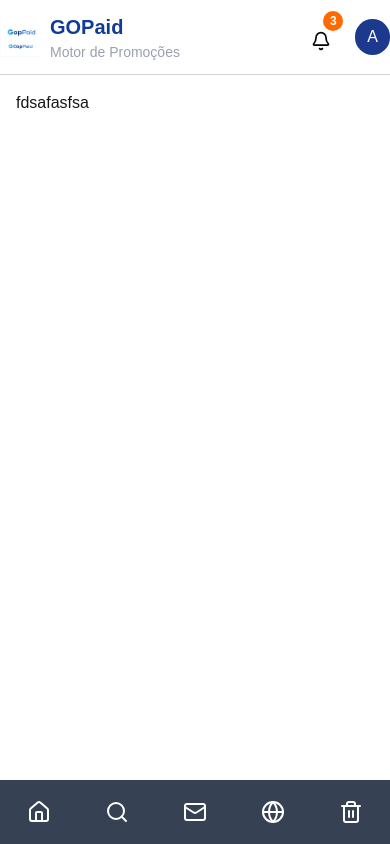
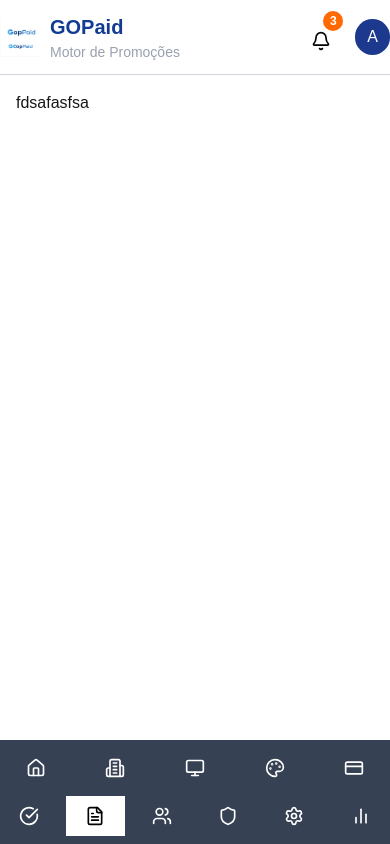
Before and after one commit to JohannPDaniel/Meu-projeto, a Next.js app: page /auditoria in a window 390 px wide. Built offline with nearby package versions, Linux system fonts and the light colour scheme.

Commit message:
terminando de fazer menu mobile

```diff
--- a/src/app/globals.css
+++ b/src/app/globals.css
@@ -24,9 +24,9 @@
   --breakpoint-xss: 320px;
   --breakpoint-xs: 375px;
   --breakpoint-sm: 425px;
-  --breakpoint-tablet: 30rem;
-  --breakpoint-laptop: 64rem;
-  --breakpoint-desktop: 80rem;
+  --breakpoint-tablet: 768px;
+  --breakpoint-laptop: 1024px;
+  --breakpoint-desktop: 1440px;
 }
 
 body {
--- a/src/components/NavBar.tsx
+++ b/src/components/NavBar.tsx
@@ -90,7 +90,7 @@ export const NavBar = () => {
 
 	return (
 		<>
-			<nav className='hidden md:flex md:w-[200px] lg:w-[250px] h-full border-r border-gray-300 md:p-4 lg:p-7 flex-col gap-3'>
+			<nav className='hidden md:flex md:w-[200px] lg:w-[220px] xl:w-[250px] h-full border-r border-gray-300 md:p-4 lg:p-7 flex-col gap-3'>
 				{menus.map((menu) => (
 					<Menu
 						key={menu.href}
--- a/src/components/NavBarMobile.tsx
+++ b/src/components/NavBarMobile.tsx
@@ -1,108 +1,69 @@
+'use client';
+
 import {
 	BarChart2,
 	Building2,
 	CheckCircle,
 	CreditCard,
 	FileText,
-	Globe,
 	Home,
-	Mail,
 	Monitor,
 	Palette,
-	Search,
 	Settings,
 	Shield,
-	Trash2,
 	Users,
 } from 'lucide-react';
+import Link from 'next/link';
+import { usePathname } from 'next/navigation';
+import { MenuMobile } from './menuMobile';
 
-export const NavBarMobile = () => {
-	const menus = [
-		{
-			icon: Home,
-			title: 'Dashboard',
-			paragraphy: 'Visão geral do sistema',
-			href: '/dashboard',
-		},
-		{
-			icon: Building2,
-			title: 'Clientes',
-			paragraphy: 'Gestão de empresas',
-			href: '/clientes',
-		},
-		{
-			icon: Monitor,
-			title: 'Terminais',
-			paragraphy: 'Controle de terminais',
-			href: '/terminais',
-		},
-		{
-			icon: Palette,
-			title: 'Interface',
-			paragraphy: 'Config. visual',
-			href: '/interface',
-		},
-		{
-			icon: CreditCard,
-			title: 'Transações',
-			paragraphy: 'Pagamentos e logs',
-			href: '/transacoes',
-		},
-		{
-			icon: CheckCircle,
-			title: 'Aprovações',
-			paragraphy: 'Workflow de aprovação',
-			href: '/aprovacoes',
-		},
-		{
-			icon: FileText,
-			title: 'Auditoria',
-			paragraphy: 'Logs do sistema',
-			href: '/auditoria',
-		},
-		{
-			icon: Users,
-			title: 'Usuários',
-			paragraphy: 'Gerenciar acessos',
-			href: '/usuarios',
-		},
-		{
-			icon: Shield,
-			title: 'Segurança',
-			paragraphy: 'Controle de acesso',
-			href: '/seguranca',
-		},
-		{
-			icon: Settings,
-			title: 'Configurações',
-			paragraphy: 'Parâmetros gerais',
-			href: '/configuracoes',
-		},
-		{
-			icon: BarChart2,
-			title: 'Relatórios',
-			paragraphy: 'Analytics e métricas',
-			href: '/relatorios',
-		},
+interface NavBarMobileProps {
+	isActivate: boolean;
+}
+
+export const NavBarMobile = ({ isActivate }: NavBarMobileProps) => {
+	const pathname = usePathname();
+
+	const topRow = [
+		{ icon: Home, href: '/dashboard' },
+		{ icon: Building2, href: '/clientes' },
+		{ icon: Monitor, href: '/terminais' },
+		{ icon: Palette, href: '/interface' },
+		{ icon: CreditCard, href: '/transacoes' },
+	];
+
+	const bottomRow = [
+		{ icon: CheckCircle, href: '/aprovacoes' },
+		{ icon: FileText, href: '/auditoria' },
+		{ icon: Users, href: '/usuarios' },
+		{ icon: Shield, href: '/seguranca' },
+		{ icon: Settings, href: '/configuracoes' },
+		{ icon: BarChart2, href: '/relatorios' },
 	];
 
 	return (
-		<nav className='fixed bottom-0 left-0 right-0 h-16 bg-gray-700 flex justify-around items-center md:hidden z-50'>
-			<button className='flex-1 h-full flex items-center justify-center hover:bg-green-600'>
-				<Home className='text-white w-6 h-6' />
-			</button>
-			<button className='flex-1 h-full flex items-center justify-center hover:bg-green-600'>
-				<Search className='text-white w-6 h-6' />
-			</button>
-			<button className='flex-1 h-full flex items-center justify-center hover:bg-green-600'>
-				<Mail className='text-white w-6 h-6' />
-			</button>
-			<button className='flex-1 h-full flex items-center justify-center hover:bg-green-600'>
-				<Globe className='text-white w-6 h-6' />
-			</button>
-			<button className='flex-1 h-full flex items-center justify-center hover:bg-green-600'>
-				<Trash2 className='text-white w-6 h-6' />
-			</button>
+		<nav className='fixed bottom-0 left-0 right-0 py-2 bg-gray-700 md:hidden z-50 space-y-2'>
+			<div className='grid grid-cols-5 gap-2'>
+				{topRow.map((menu, i) => (
+					<MenuMobile
+						key={i}
+						href={menu.href}
+						icon={menu.icon}
+						isActive={pathname === menu.href}
+					/>
+				))}
+			</div>
+
+			<div className='grid grid-cols-6 gap-2'>
+				{bottomRow.map((menu, i) => (
+					<MenuMobile
+						key={i}
+						href={menu.href}
+						icon={menu.icon}
+						isActive={pathname === menu.href}
+					/>
+				))}
+			</div>
 		</nav>
 	);
 };
--- a/src/components/appLayout.tsx
+++ b/src/components/appLayout.tsx
@@ -14,7 +14,7 @@ export function AppLayout({ children }: AppLayoutProps) {
 				<NavBar />
 				<main className='flex-1 p-4 overflow-auto'>{children}</main>
 			</div>
-			<NavBarMobile />
+			<NavBarMobile isActivate />
 		</div>
 	);
 }
--- a/src/components/menu.tsx
+++ b/src/components/menu.tsx
@@ -1,6 +1,5 @@
 import { type LucideIcon } from 'lucide-react';
 import Link from 'next/link';
-import { useEffect } from "react";
 
 interface MenuProps {
 	icon: LucideIcon;
--- /dev/null
+++ b/src/components/menuMobile.tsx
@@ -0,0 +1,19 @@
+import { LucideIcon } from "lucide-react";
+import Link from "next/link";
+
+interface MenuMobileProps {
+    icon: LucideIcon,
+    href: string,
+    isActive: boolean,
+}
+export const MenuMobile = ({ icon: Icon, href, isActive }: MenuMobileProps) => {
+	return (
+		<Link
+			href={href}
+			className={`${
+				isActive ? 'bg-white' : 'bg-gray-700'
+			} flex items-center justify-center h-10 p-2`}>
+			<Icon className={`${isActive ? 'text-black' : 'text-white'} w-5 h-5 `} />
+		</Link>
+	);
+};
```
